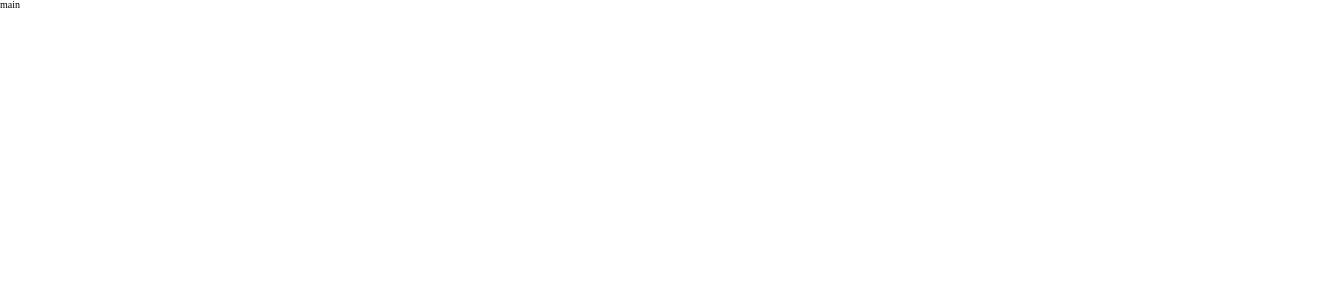
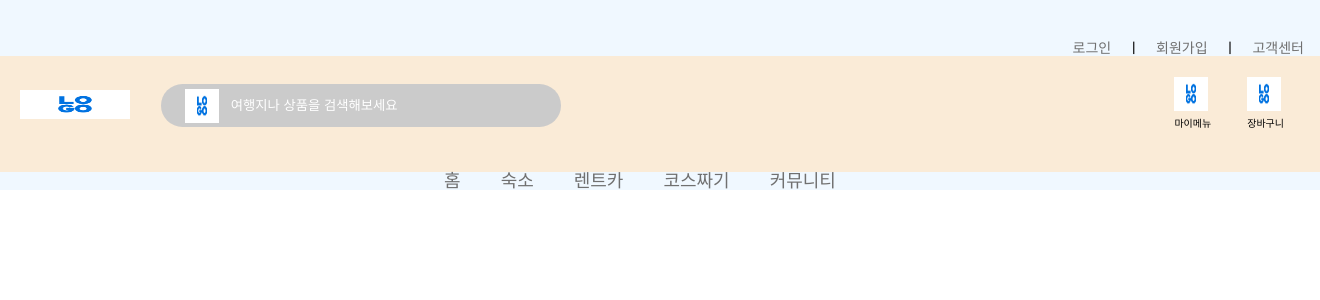
Before and after one commit to cjy0019/FITPET, a React (Create React App) app in the folder fitpet/: page / in a window 1280 px wide. Shown: the top 300 px of the page, 1320 px wide, since content can reach past the window. Built offline with nearby package versions, Linux system fonts and the light colour scheme; a web font is replaced by a local one.

Commit message:
feat : 메인페이지 헤더 작업 완료[#26]
- 배너 이어서 작업.

```diff
--- /dev/null
+++ b/fitpet/src/components/mainpage/header/Header.jsx
@@ -0,0 +1,44 @@
+import React from 'react';
+import styled from 'styled-components';
+import MemberLink from './MemberLink';
+import MenuCart from './MenuCart';
+import MenuNav from './MenuNav';
+import Search from './Search';
+
+const Header = () => {
+  return (
+    <MainHeader>
+      <MemberLink />
+
+      <CartMymenuFlex>
+        {/* 로고 + 검색창 */}
+        <Search />
+        {/* 마이메뉴 장바구니 버튼 */}
+        <CartWrapper>
+          <MenuCart text='마이메뉴' />
+          <MenuCart text='장바구니' />
+        </CartWrapper>
+      </CartMymenuFlex>
+
+      <MenuNav />
+    </MainHeader>
+  );
+};
+
+const MainHeader = styled.header`
+  background-color: antiquewhite;
+  width: 132rem;
+  margin: 0 auto;
+`;
+
+const CartWrapper = styled.div`
+  display: flex;
+  align-items: center;
+`;
+
+const CartMymenuFlex = styled.div`
+  display: flex;
+  justify-content: space-between;
+`;
+
+export default Header;
--- /dev/null
+++ b/fitpet/src/components/mainpage/header/MenuNav.jsx
@@ -0,0 +1,31 @@
+import React from 'react';
+import styled from 'styled-components';
+import MenuNavLi from './MenuNavLi';
+
+const MenuNav = () => {
+  return (
+    <StyledNav>
+      <StyledUl>
+        <MenuNavLi to='/'>홈</MenuNavLi>
+        <MenuNavLi to='/accomodation'>숙소</MenuNavLi>
+        <MenuNavLi to='/rentcars'>렌트카</MenuNavLi>
+        <MenuNavLi to='/course'>코스짜기</MenuNavLi>
+        <MenuNavLi to='/community'>커뮤니티</MenuNavLi>
+      </StyledUl>
+    </StyledNav>
+  );
+};
+
+const StyledNav = styled.nav`
+  display: flex;
+  justify-content: center;
+  background-color: aliceblue;
+  margin-top: 4.3rem;
+`;
+
+const StyledUl = styled.ul`
+  display: flex;
+  font-size: 1.8rem;
+`;
+
+export default MenuNav;
--- /dev/null
+++ b/fitpet/src/components/mainpage/header/MenuNavLi.jsx
@@ -0,0 +1,22 @@
+import React from 'react';
+import { NavLink } from 'react-router-dom';
+import styled from 'styled-components';
+
+const MenuNavLi = ({ children, to }) => {
+  return (
+    <StyledLi>
+      <NavLink
+        to={to}
+        style={{ color: '#707070' }}
+        activeStyle={{ color: '#707070' }}>
+        {children}
+      </NavLink>
+    </StyledLi>
+  );
+};
+
+const StyledLi = styled.li`
+  margin-right: 4rem;
+`;
+
+export default MenuNavLi;
--- a/fitpet/src/pages/MainPage.jsx
+++ b/fitpet/src/pages/MainPage.jsx
@@ -1,7 +1,12 @@
 import React from 'react';
+import Header from '../components/mainpage/header/Header';
 
 const MainPage = () => {
-  return <div>main</div>;
+  return (
+    <div>
+      <Header />
+    </div>
+  );
 };
 
 export default MainPage;
```
